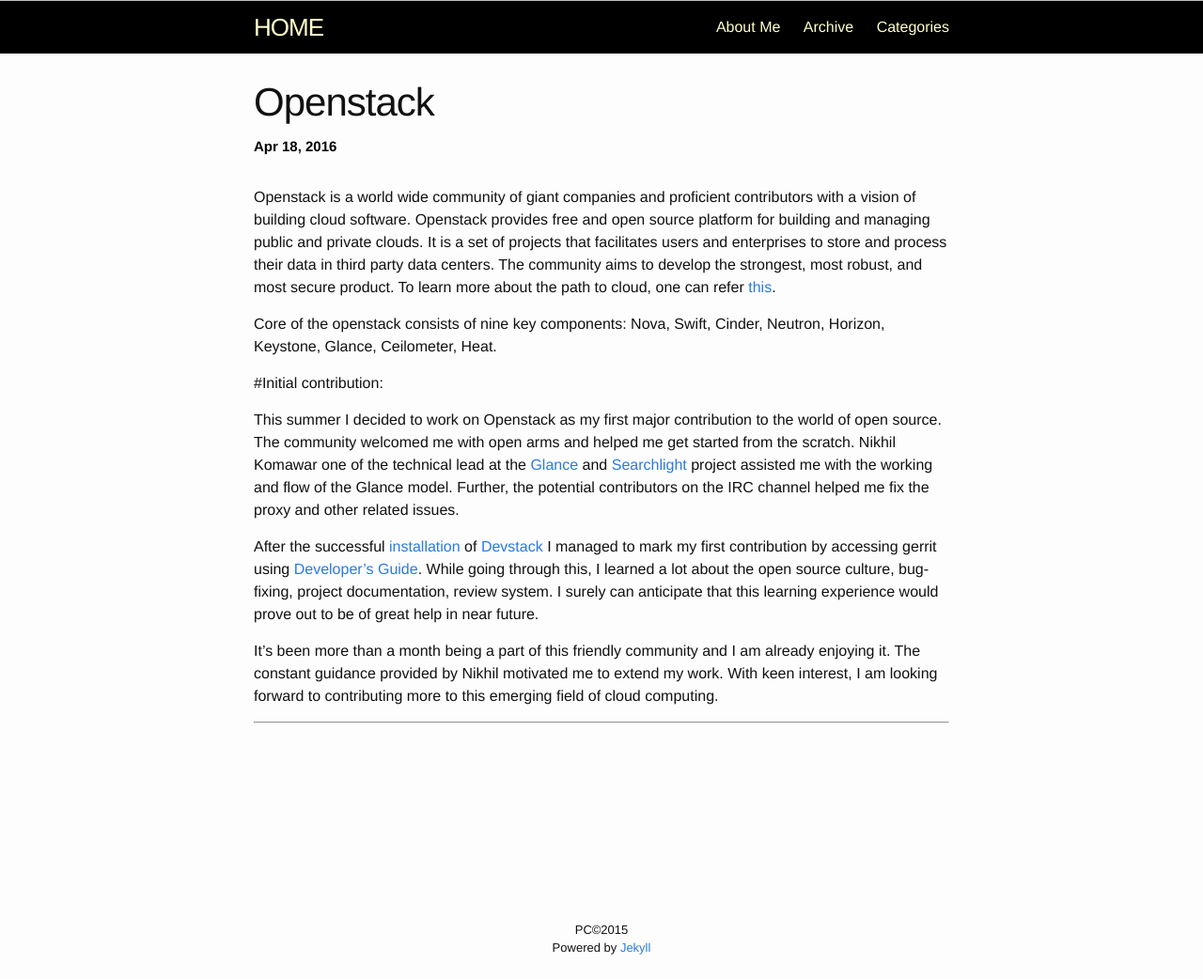
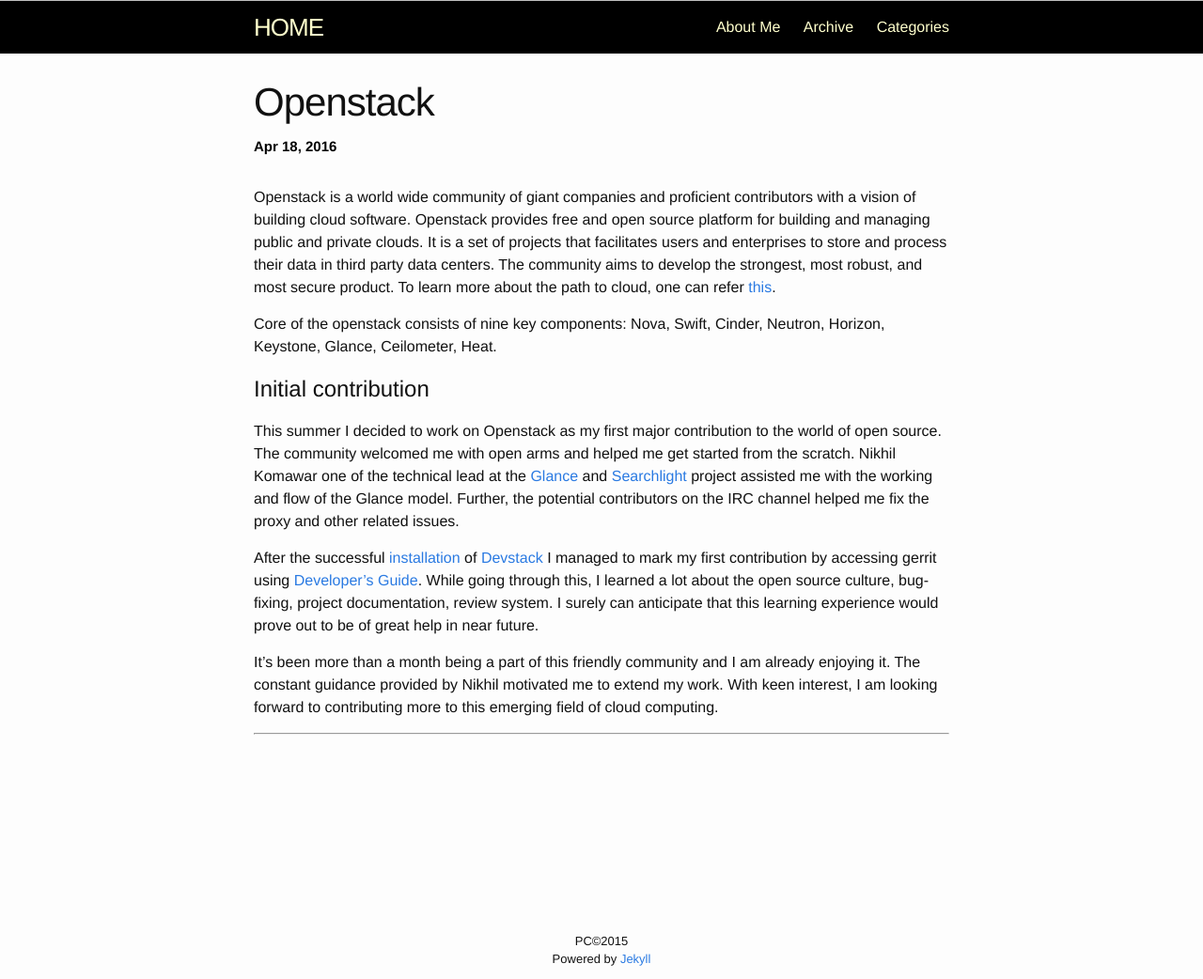
Before and after one commit to PreetikaChandel/PreetikaChandel.github.io, a Jekyll site: the page built from _posts/2016-04-18-Openstack .markdown, in a window 1280 px wide. Shown: the whole page at 94% size. Built offline with Jekyll 4.4.1, drawn with Linux system fonts in a browser that asks for light colours; comment, search, counter and statistics services are not loaded.

```diff
--- a/_posts/2016-04-18-Openstack .markdown
+++ b/_posts/2016-04-18-Openstack .markdown
@@ -11,8 +11,8 @@ Openstack is a world wide community of giant companies and proficient contributo
 Core of the openstack consists of nine key components: Nova, Swift, Cinder, Neutron, Horizon, Keystone, Glance, Ceilometer, Heat.
 
 
-#Initial contribution:
-
+Initial contribution
+=====================
 
 This summer I decided to work on Openstack as my first major contribution to the world of open source. The community welcomed me with open arms and helped me get started from the scratch. Nikhil Komawar one of the technical lead at the [Glance](http://docs.openstack.org/developer/glance/) and [Searchlight](https://wiki.openstack.org/wiki/Searchlight) project assisted me with the working and flow of the Glance  model. Further, the potential contributors on the IRC channel helped me fix the proxy and other related issues.
 
```
